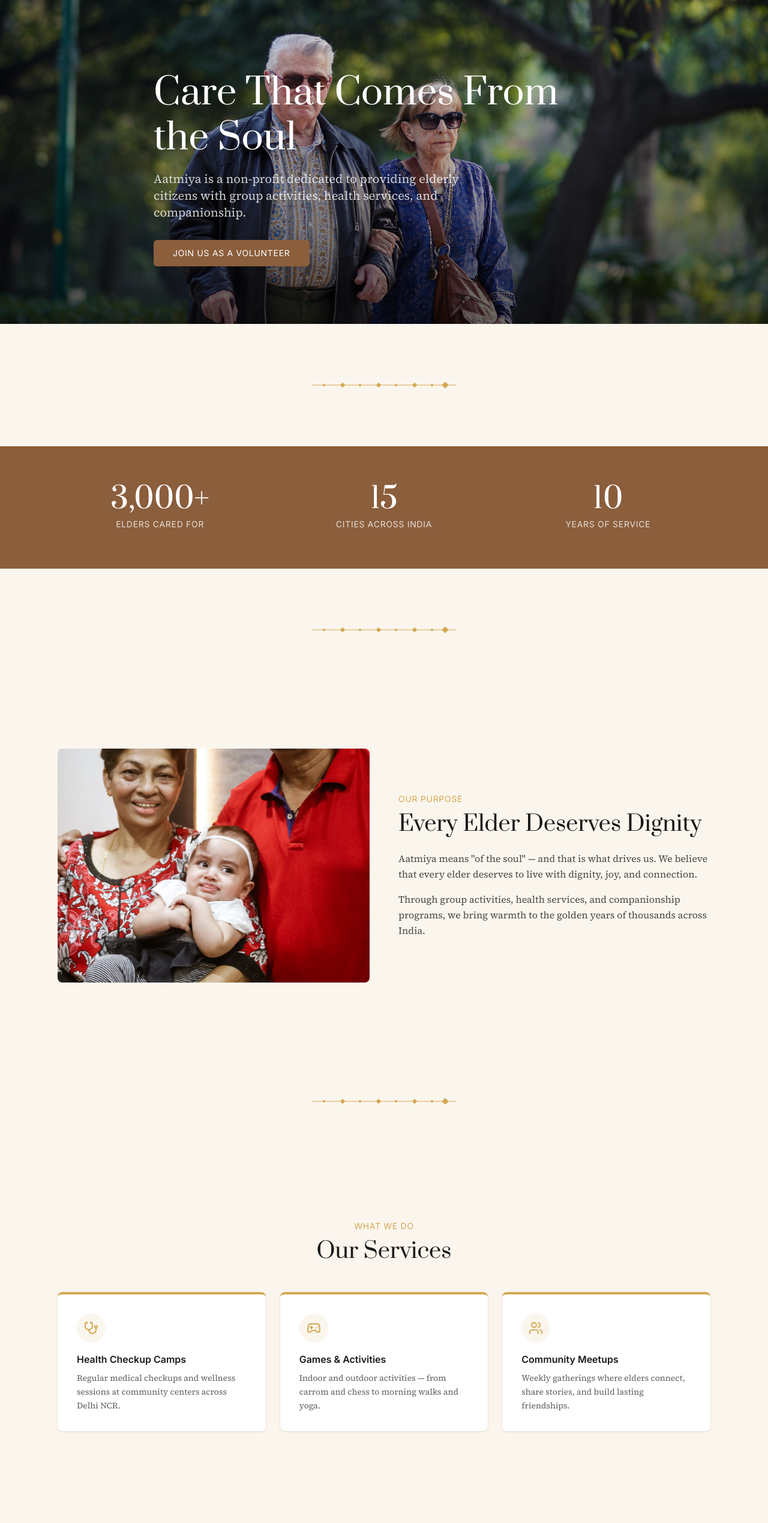
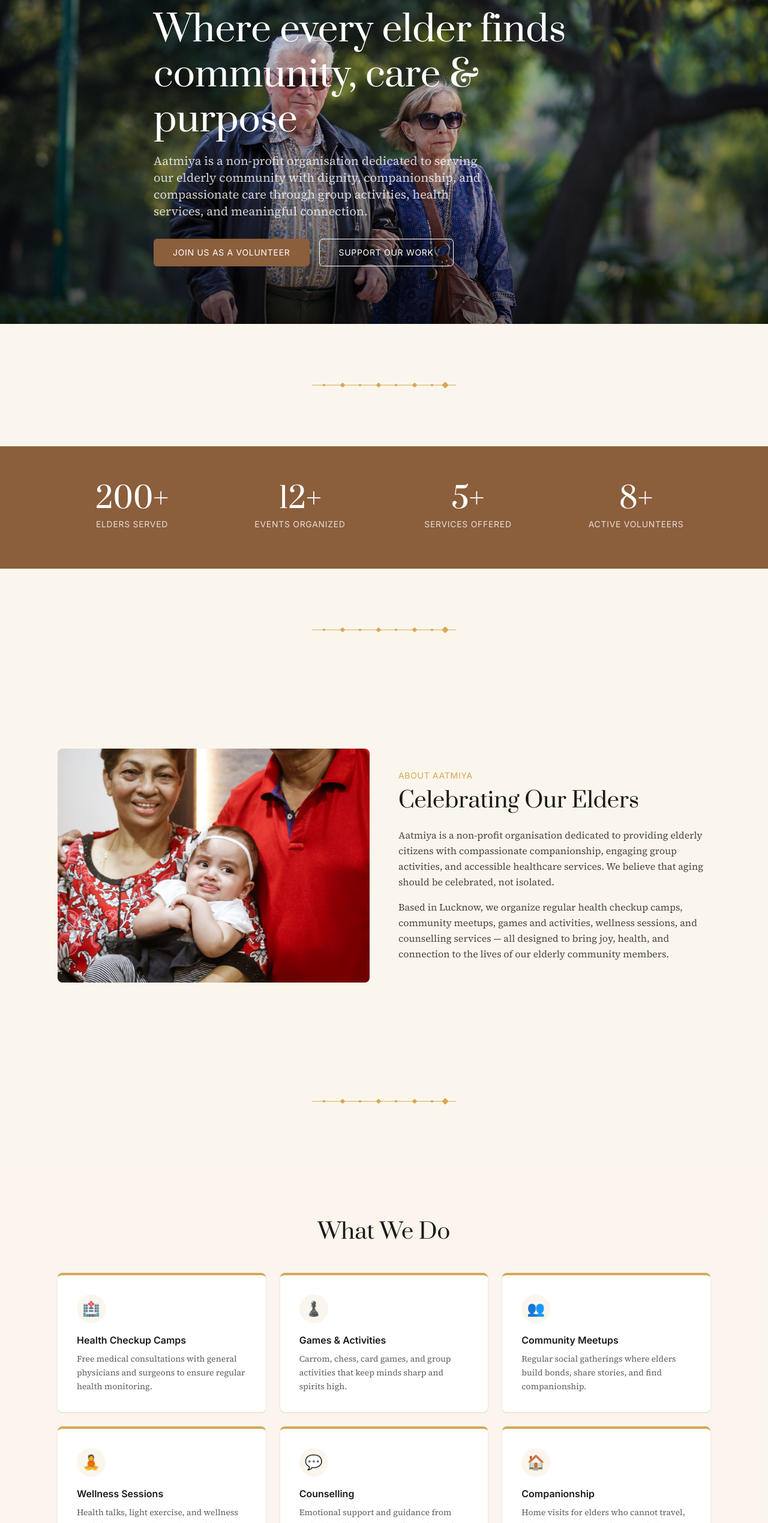
Before and after one commit to knee-tesh/aatmiya, a Next.js app: page / in a window 1280 px wide. Shown: the part 261-2800 px from the top of the page at 60% size. Built offline with nearby package versions, Linux system fonts and the light colour scheme.

Commit message:
fix: update homepage and events with real org content

```diff
--- a/src/pages/events.js
+++ b/src/pages/events.js
@@ -3,44 +3,28 @@ import Footer from "@/components/Footer";
 import SectionDivider from "@/components/SectionDivider";
 import Image from "next/image";
 import { motion } from "framer-motion";
-import { Calendar, MapPin, ChevronRight } from "lucide-react";
+import { MapPin } from "lucide-react";
 
 const upcomingEvents = [
   {
     month: "JUL",
     day: "15",
-    title: "Grandparents Day Celebration",
-    desc: "A special day of games, music, and storytelling at our Hauz Khas community center.",
-    time: "10:00 AM - 4:00 PM",
+    title: "Free Health CheckUp Camp",
+    desc: "We organise frequent free health checkup camps around Alambagh, Lucknow. We offer free medical consultation by General Physicians and Surgeons. Our panel includes Dr. Arpit Tripathi (M.S.), Dr. Neha Singh (M.S.), Dr. Nilesh Tiwari (MBBS) and Dr. Bhupati Patel (M.S.).",
+    time: "Alambagh, Lucknow",
   },
   {
-    month: "AUG",
-    day: "5",
-    title: "Health & Wellness Camp",
-    desc: "Free health checkups, eye tests, and wellness consultations for seniors at our Dwarka center.",
-    time: "9:00 AM - 2:00 PM",
-  },
-  {
-    month: "SEP",
-    day: "12",
-    title: "Intergenerational Storytelling",
-    desc: "Elders share life stories with school children — a beautiful exchange of wisdom and wonder.",
-    time: "11:00 AM - 1:00 PM",
-  },
-  {
-    month: "OCT",
-    day: "1",
-    title: "International Day of Older Persons",
-    desc: "A city-wide celebration with performances, health camps, and community recognition awards.",
-    time: "9:00 AM - 6:00 PM",
+    month: "JUL",
+    day: "22",
+    title: "Community MeetUp",
+    desc: "We organise community meetups in Lucknow, encouraging the community to interact and build bonds. We provide various activities, engaging them in fruitful and healthy communication.",
+    time: "Lucknow",
   },
 ];
 
 const pastEvents = [
-  { img: "/images/indian-family.jpg", title: "Spring Festival 2026", date: "March 20, 2026" },
-  { img: "/images/indian-elder-man.jpg", title: "Art & Memory Workshop", date: "February 14, 2026" },
-  { img: "/images/indian-family.jpg", title: "Winter Health Camp", date: "January 8, 2026" },
-  { img: "/images/indian-elder-man.jpg", title: "Diwali Celebrations", date: "October 31, 2025" },
+  { img: "/images/indian-elder-man.jpg", title: "Health Camp — Alambagh", date: "March 2026" },
+  { img: "/images/indian-family.jpg", title: "Community MeetUp — Lucknow", date: "February 2026" },
 ];
 
 export default function Events() {
@@ -80,7 +64,7 @@ export default function Events() {
                     <h3 className="font-inter text-base font-semibold mb-1">{event.title}</h3>
                     <p className="font-source-serif text-sm text-ink/70 mb-2">{event.desc}</p>
                     <div className="flex items-center gap-2 text-ink/50">
-                      <Calendar size={13} />
+                      <MapPin size={13} />
                       <span className="font-inter text-xs">{event.time}</span>
                     </div>
                   </div>
--- a/src/pages/index.js
+++ b/src/pages/index.js
@@ -4,7 +4,7 @@ import SectionDivider from "@/components/SectionDivider";
 import Image from "next/image";
 import Link from "next/link";
 import { motion } from "framer-motion";
-import { Heart, Users, Calendar, Gamepad2, Stethoscope, ChevronRight } from "lucide-react";
+
 
 function HeroSection() {
   return (
@@ -24,14 +24,21 @@ function HeroSection() {
           transition={{ duration: 1, ease: "easeOut" }}
         >
           <h1 className="font-prata text-4xl md:text-5xl lg:text-6xl text-cotton max-w-3xl leading-tight">
-            Care That Comes From the Soul
+            Where every elder finds community, care & purpose
           </h1>
           <p className="font-source-serif text-lg md:text-xl text-cotton/80 mt-4 max-w-xl">
-            Aatmiya is a non-profit dedicated to providing elderly citizens with group activities, health services, and companionship.
+            Aatmiya is a non-profit organisation dedicated to serving our elderly community with dignity, companionship, and compassionate care through group activities, health services, and meaningful connection.
           </p>
-          <button className="mt-8 bg-walnut text-cotton font-inter text-sm tracking-wider uppercase px-8 py-3 rounded-md hover:bg-tamarind transition-colors">
-            Join Us as a Volunteer
-          </button>
+          <div className="mt-8 flex flex-wrap gap-4">
+            <button className="bg-walnut text-cotton font-inter text-sm tracking-wider uppercase px-8 py-3 rounded-md hover:bg-tamarind transition-colors">
+              Join Us as a Volunteer
+            </button>
+            <Link href="/contact">
+              <button className="border border-cotton text-cotton font-inter text-sm tracking-wider uppercase px-8 py-3 rounded-md bg-transparent hover:bg-cotton/10 transition-colors">
+                Support Our Work
+              </button>
+            </Link>
+          </div>
         </motion.div>
       </div>
     </section>
@@ -42,11 +49,12 @@ function StatsSection() {
   return (
     <section className="bg-walnut text-cotton py-16">
       <div className="max-content">
-        <div className="grid grid-cols-1 md:grid-cols-3 gap-8 text-center">
+        <div className="grid grid-cols-1 md:grid-cols-2 lg:grid-cols-4 gap-8 text-center">
           {[
-            { number: "3,000+", label: "Elders Cared For" },
-            { number: "15", label: "Cities Across India" },
-            { number: "10", label: "Years of Service" },
+            { number: "200+", label: "Elders Served" },
+            { number: "12+", label: "Events Organized" },
+            { number: "5+", label: "Services Offered" },
+            { number: "8+", label: "Active Volunteers" },
           ].map((stat, i) => (
             <motion.div
               key={i}
@@ -91,16 +99,14 @@ function PurposeSection() {
             viewport={{ once: true }}
             transition={{ duration: 0.6, ease: "easeOut" }}
           >
-            <p className="font-inter text-sm tracking-wider uppercase text-amber mb-3">Our Purpose</p>
-            <h2 className="font-prata text-4xl mb-6">Every Elder Deserves Dignity</h2>
+            <p className="font-inter text-sm tracking-wider uppercase text-amber mb-3">About Aatmiya</p>
+            <h2 className="font-prata text-4xl mb-6">Celebrating Our Elders</h2>
             <div className="font-source-serif text-base leading-relaxed space-y-4 text-ink/80">
               <p>
-                Aatmiya means "of the soul" — and that is what drives us. We believe that every elder
-                deserves to live with dignity, joy, and connection.
+                Aatmiya is a non-profit organisation dedicated to providing elderly citizens with compassionate companionship, engaging group activities, and accessible healthcare services. We believe that aging should be celebrated, not isolated.
               </p>
               <p>
-                Through group activities, health services, and companionship programs, we bring warmth
-                to the golden years of thousands across India.
+                Based in Lucknow, we organize regular health checkup camps, community meetups, games and activities, wellness sessions, and counselling services — all designed to bring joy, health, and connection to the lives of our elderly community members.
               </p>
             </div>
           </motion.div>
@@ -115,20 +121,22 @@ function ServicesSection() {
     <section className="section-spacing bg-parchment/50">
       <div className="max-content">
         <div className="text-center mb-12">
-          <p className="font-inter text-sm tracking-wider uppercase text-amber mb-3">What We Do</p>
-          <h2 className="font-prata text-4xl">Our Services</h2>
+          <h2 className="font-prata text-4xl">What We Do</h2>
         </div>
         <motion.div
-          className="grid grid-cols-1 md:grid-cols-2 lg:grid-cols-3 gap-6"
+          className="grid grid-cols-1 md:grid-cols-2 xl:grid-cols-3 gap-6"
           initial="initial"
           whileInView="animate"
           viewport={{ once: true, amount: 0.3 }}
           variants={{ initial: {}, animate: { transition: { staggerChildren: 0.1 } } }}
         >
           {[
-            { icon: Stethoscope, title: "Health Checkup Camps", desc: "Regular medical checkups and wellness sessions at community centers across Delhi NCR." },
-            { icon: Gamepad2, title: "Games & Activities", desc: "Indoor and outdoor activities — from carrom and chess to morning walks and yoga." },
-            { icon: Users, title: "Community Meetups", desc: "Weekly gatherings where elders connect, share stories, and build lasting friendships." },
+            { icon: "🏥", title: "Health Checkup Camps", desc: "Free medical consultations with general physicians and surgeons to ensure regular health monitoring." },
+            { icon: "♟️", title: "Games & Activities", desc: "Carrom, chess, card games, and group activities that keep minds sharp and spirits high." },
+            { icon: "👥", title: "Community Meetups", desc: "Regular social gatherings where elders build bonds, share stories, and find companionship." },
+            { icon: "🧘", title: "Wellness Sessions", desc: "Health talks, light exercise, and wellness workshops promoting active and healthy aging." },
+            { icon: "💬", title: "Counselling", desc: "Emotional support and guidance from trained wellbeing counsellors who truly care." },
+            { icon: "🏠", title: "Companionship", desc: "Home visits for elders who cannot travel, bringing company and care to their doorstep." },
           ].map((service, i) => (
             <motion.div
               key={i}
@@ -139,7 +147,7 @@ function ServicesSection() {
               }}
             >
               <div className="w-12 h-12 rounded-full bg-amber/10 flex items-center justify-center mb-4">
-                <service.icon className="text-amber" size={24} />
+                <span className="text-2xl">{service.icon}</span>
               </div>
               <h3 className="font-inter text-base font-semibold mb-2">{service.title}</h3>
               <p className="font-source-serif text-sm leading-relaxed text-ink/70">{service.desc}</p>
@@ -167,8 +175,8 @@ function EventsSection() {
           variants={{ initial: {}, animate: { transition: { staggerChildren: 0.1 } } }}
         >
           {[
-            { date: "JUL 15", title: "Grandparents Day Celebration", desc: "A special day of games, music, and storytelling at our community center." },
-            { date: "AUG 5", title: "Health & Wellness Camp", desc: "Free health checkups, eye tests, and wellness consultations for seniors." },
+            { date: "JUL 15", title: "Free Health CheckUp Camp", desc: "We organise frequent free health checkup camps around Alambagh, Lucknow. We offer free medical consultation by General Physicians and Surgeons. Our panel includes Dr. Arpit Tripathi (M.S.), Dr. Neha Singh (M.S.), Dr. Nilesh Tiwari (MBBS) and Dr. Bhupati Patel (M.S.)." },
+            { date: "JUL 22", title: "Community MeetUp", desc: "We organise community meetups in Lucknow, encouraging the community to interact and build bonds. We provide various activities, engaging them in fruitful and healthy communication." },
           ].map((event, i) => (
             <motion.div
               key={i}
@@ -209,11 +217,10 @@ function TestimonialSection() {
         >
           <span className="font-prata text-7xl md:text-8xl text-amber/30 leading-none block">"</span>
           <blockquote className="font-source-serif text-xl md:text-2xl italic leading-relaxed max-w-3xl mx-auto -mt-4">
-            Aatmiya gave my father his smile back. The companionship and care they provide is not just
-            a service — it's family.
+            Aatmiya gave me a new family. I look forward to every meetup — it's the highlight of my week.
           </blockquote>
           <p className="font-inter text-sm text-ink/60 mt-6">
-            — Priya Sharma, Daughter
+            — Mrs. Sharma, 72
           </p>
         </motion.div>
       </div>
@@ -231,13 +238,18 @@ function CTASection() {
           viewport={{ once: true }}
           transition={{ duration: 0.6, ease: "easeOut" }}
         >
-          <h2 className="font-prata text-4xl mb-4">Be Part of the Story</h2>
+          <h2 className="font-prata text-4xl mb-4">Every elder deserves dignity and companionship.</h2>
           <p className="font-source-serif text-lg text-cotton/80 mb-8 max-w-lg mx-auto">
-            Your time can change a life.
+            Be a part of their story. Your time, skills, or contribution can make a world of difference.
           </p>
-          <button className="bg-cotton text-ink font-inter text-sm tracking-wider uppercase px-10 py-4 rounded-md hover:bg-amber hover:text-ink transition-colors">
-            Get Involved
-          </button>
+          <div className="flex flex-wrap gap-4 justify-center">
+            <button className="bg-cotton text-ink font-inter text-sm tracking-wider uppercase px-10 py-4 rounded-md hover:bg-amber hover:text-ink transition-colors">
+              Get Involved
+            </button>
+            <button className="border border-cotton text-cotton font-inter text-sm tracking-wider uppercase px-10 py-4 rounded-md bg-transparent hover:bg-cotton/10 transition-colors">
+              Make a Donation
+            </button>
+          </div>
         </motion.div>
       </div>
     </section>
```
